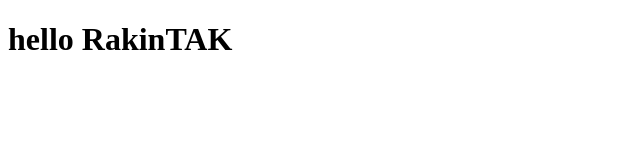
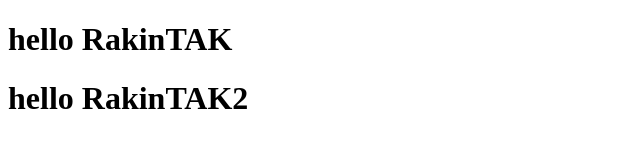
Before and after one commit to tamsirba/RakinTak, a plain HTML site: page frontend/index.html in a window 1280 px wide. Shown: the whole page, without its empty margins (0-640 px from the left). Drawn offline with Linux system fonts and the light colour scheme.

Commit message:
Update index.html

```diff
--- a/frontend/index.html
+++ b/frontend/index.html
@@ -7,5 +7,6 @@
 </head>
 <body>
     <h1> hello RakinTAK</h1>
+    <h1> hello RakinTAK2</h1>
 </body>
 </html>
```
